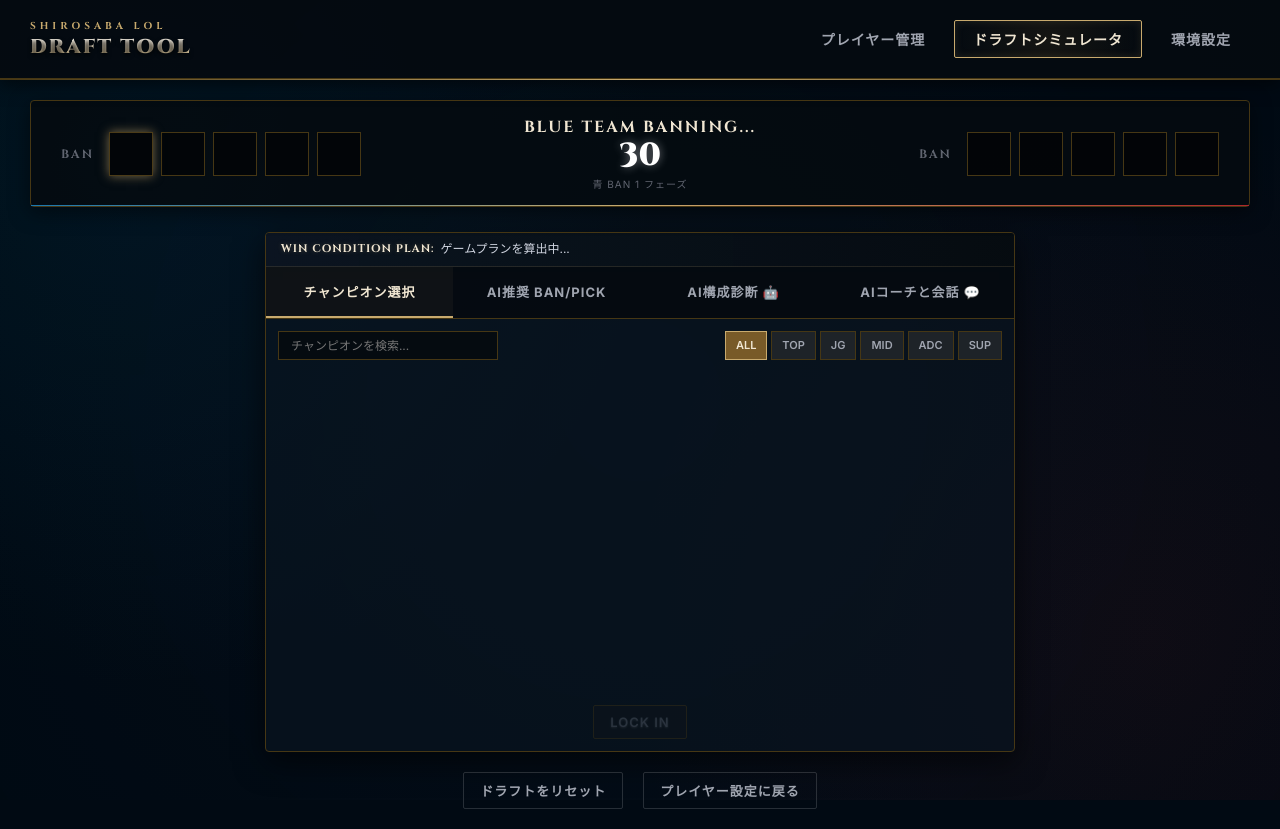
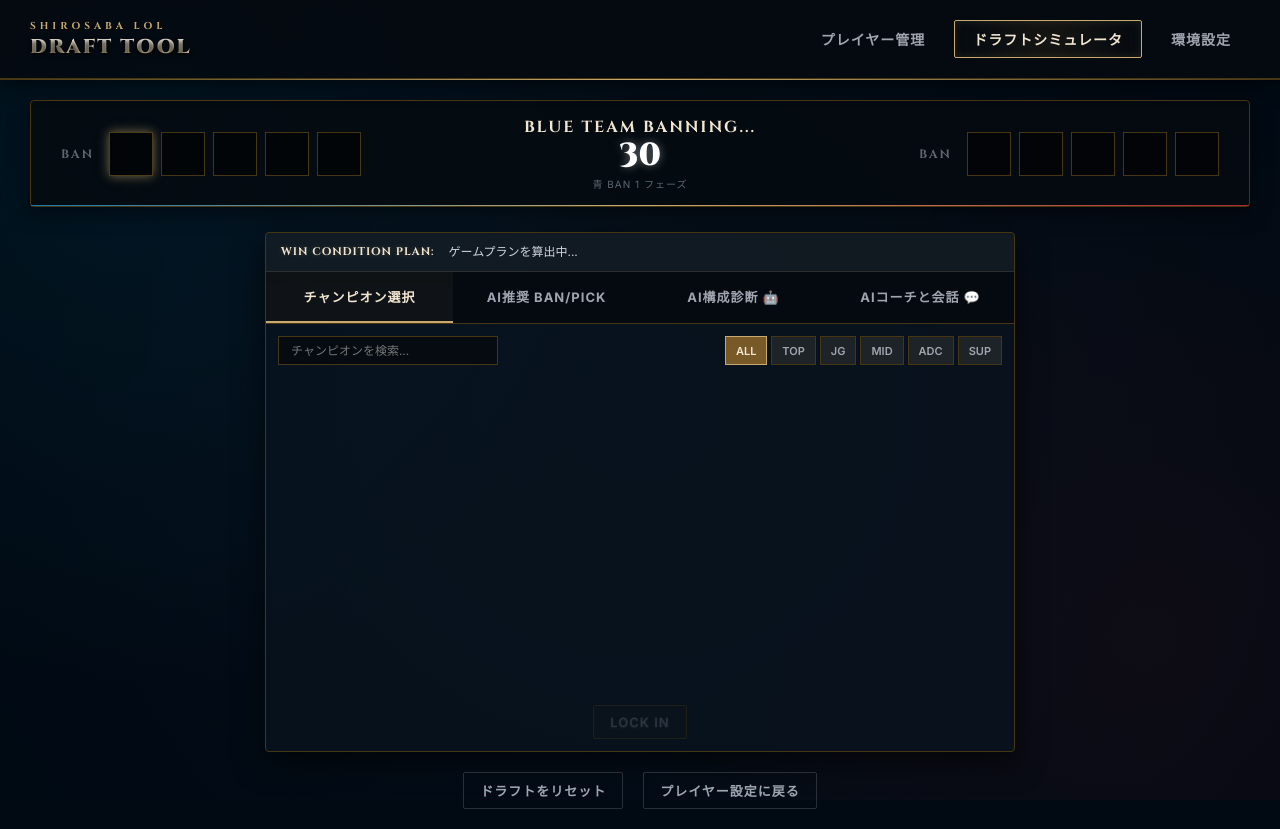
Before and after one commit to fs-s3nnn/lol-draft-assistant, a website: page index.html in a window 1280 px wide. Both pictures are taken after a click on the button "ドラフトシミュレータ". Drawn offline with Linux system fonts and the light colour scheme; no server answers.

Commit message:
Add files via upload

```diff
--- a/index.html
+++ b/index.html
@@ -133,9 +133,9 @@
         <!-- 中央：チャンピオン選択＆AI推奨エリア -->
         <div class="draft-center-panel">
           <!-- 勝利条件（Win Condition）プラン表示 -->
-          <div id="win-condition-banner" class="win-cond-banner">
-            <span class="win-cond-label">WIN CONDITION PLAN:</span>
-            <span id="win-cond-text" class="win-cond-text">ゲームプランを算出中...</span>
+          <div id="win-condition-banner" class="win-cond-banner" style="display: flex !important; flex-wrap: wrap !important; padding: 10px 15px !important; background: rgba(200, 170, 110, 0.05) !important; border-bottom: 1px solid rgba(200, 170, 110, 0.15) !important; box-sizing: border-box !important;">
+            <span class="win-cond-label" style="font-family: var(--font-serif) !important; font-weight: bold !important; color: var(--hextech-gold-light) !important; letter-spacing: 1px !important; margin-right: 8px !important; white-space: nowrap !important;">WIN CONDITION PLAN:</span>
+            <span id="win-cond-text" class="win-cond-text" style="color: #d0d5e0 !important; white-space: normal !important; word-break: break-all !important; flex: 1 !important; min-width: 200px !important; line-height: 1.5 !important;">ゲームプランを算出中...</span>
           </div>
 
           <!-- タブ切り替え（チャンピオン一覧 / AI推奨 / AI構成診断 / AIチャット） -->
```
